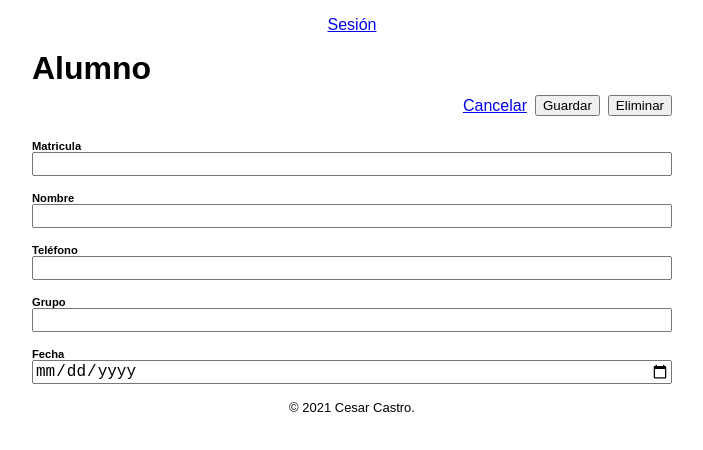
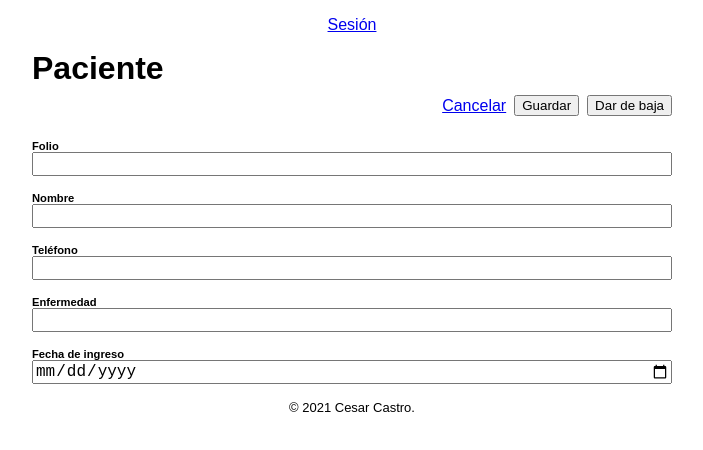
Before and after one commit to CesarAlejandroCastro2000/CesarAlejandroCastro2000.github.io, a plain HTML site: page alumno.html in a window 1280 px wide. Shown: the whole page, without its empty margins (288-991 px from the left). Drawn offline with Linux system fonts and the light colour scheme; no server answers.

Commit message:
apadatacion

```diff
--- a/alumno.html
+++ b/alumno.html
@@ -5,7 +5,7 @@
   <meta name="viewport"
     content="width=device-width,
        initial-scale=1.0">
-  <title>Alumno</title>
+  <title>Paciente</title>
   <script
     src="https://www.gstatic.com/firebasejs/8.5.0/firebase-app.js">
     </script>
@@ -30,20 +30,20 @@
   <form name="forma">
     <mi-nav></mi-nav>
     <header>
-      <h1>Alumno</h1>
+      <h1>Paciente</h1>
       <div class="herramientas">
         <a href="alumnos.html">
           Cancelar</a>
         <button>Guardar</button>
         <button name="eliminar"
           type="button">
-          Eliminar
+          Dar de baja
         </button>
       </div>
     </header>
     <p>
       <label>
-        Matricula
+        Folio
         <input name="matricula"
           type="text" required>
       </label>
@@ -64,14 +64,14 @@
     </p>
     <p>
       <label>
-        Grupo
+        Enfermedad
         <input name="grupo"
           type="text" required>
       </label>
     </p>
     <p>
       <label>
-        Fecha
+        Fecha de ingreso
         <input name="fecha" type="date" required>
       </label>
     </p>
```
